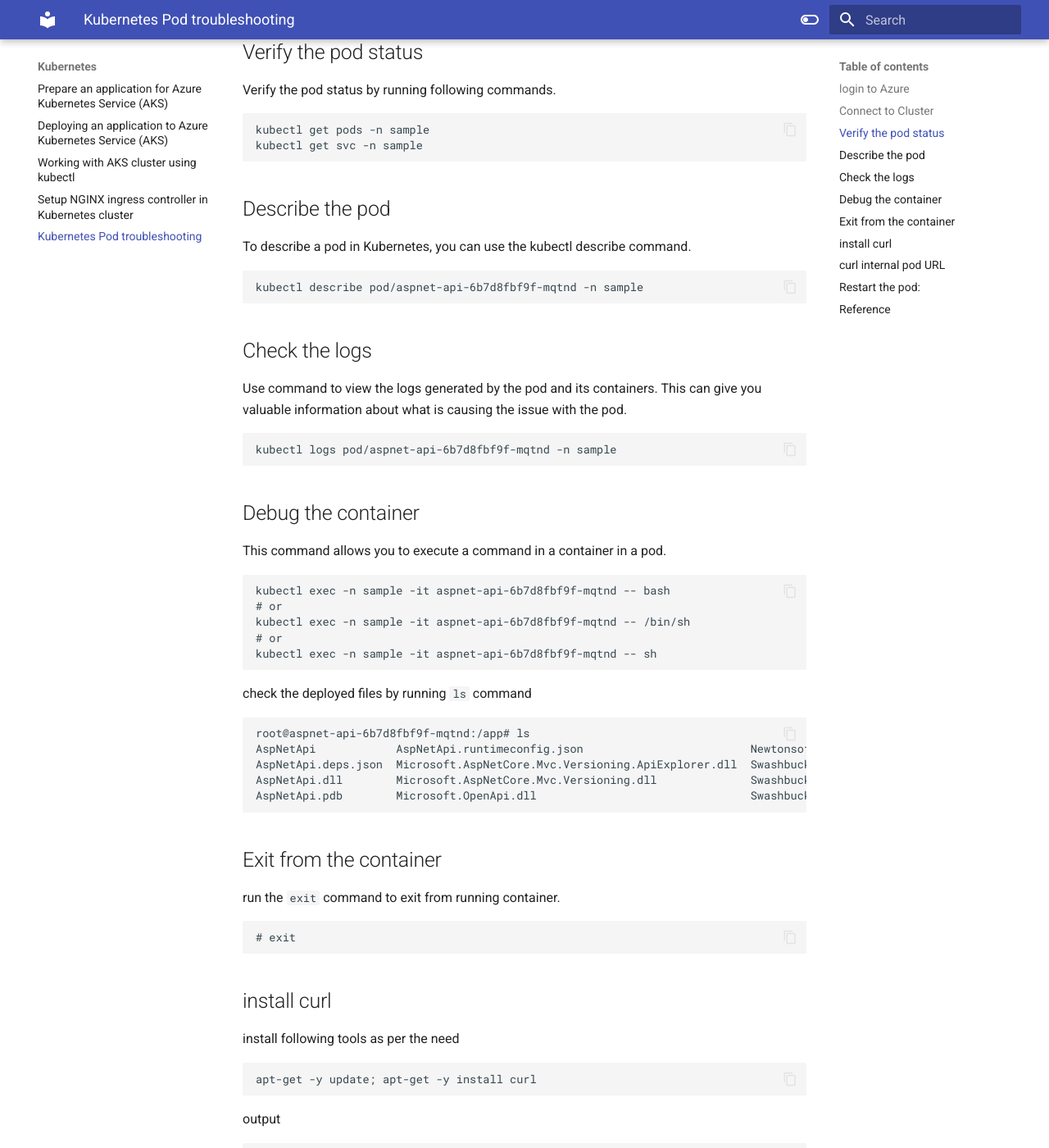
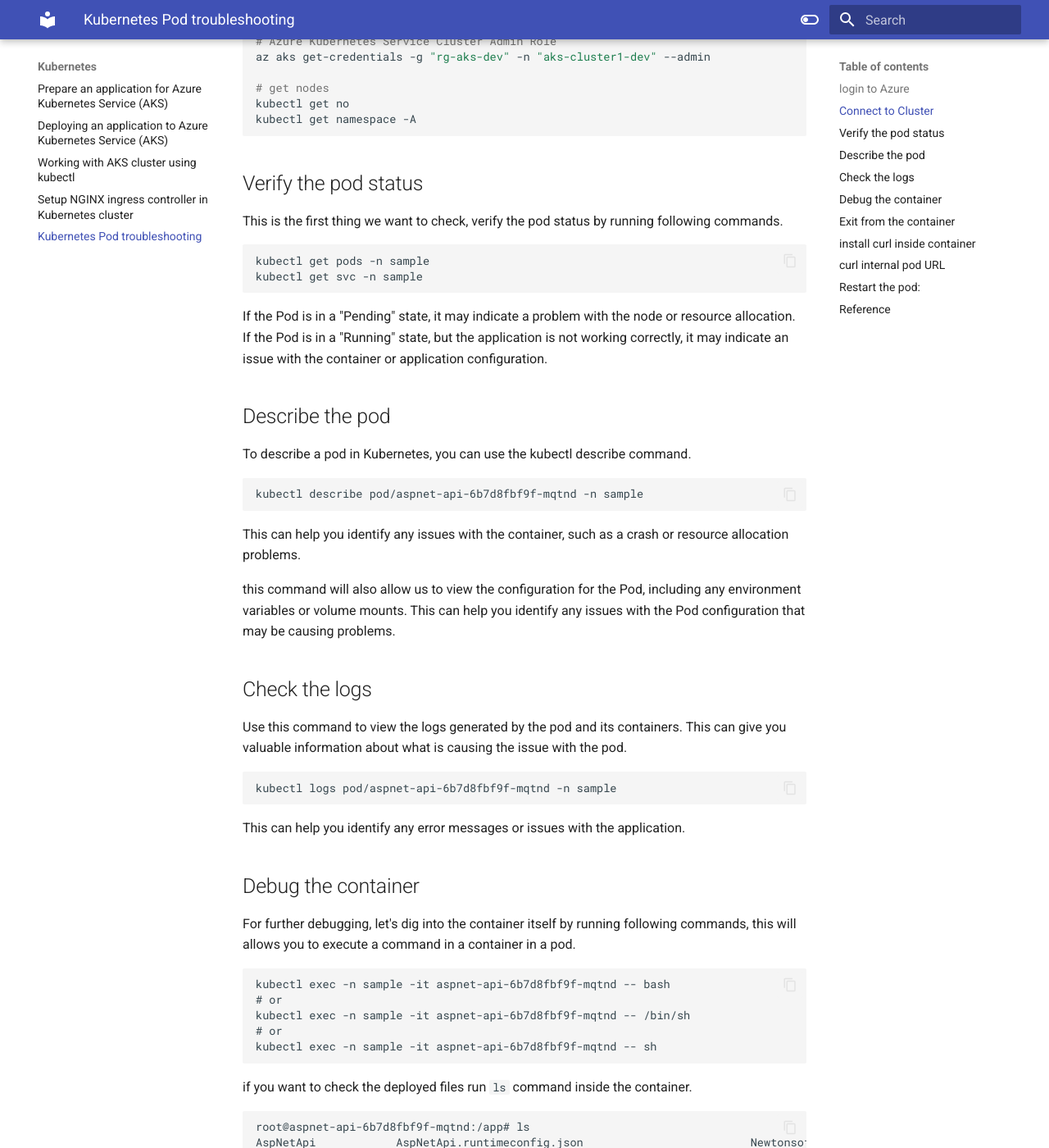
Before and after one commit to akeesari/kubernetes, an MkDocs documentation site: the page built from docs/kubernetes/pod-troubleshooting.md, in a window 1280 px wide and 1400 px high, scrolled down 805 px. Shown: the whole window at 82% size. Built offline with MkDocs 1.6.1 and Material for MkDocs 9.7.7, drawn with Linux system fonts in a browser that asks for light colours; some of the changed text lies outside the part shown.

Commit message:
review of troubleshoot pod

````diff
--- a/docs/kubernetes/pod-troubleshooting.md
+++ b/docs/kubernetes/pod-troubleshooting.md
@@ -1,4 +1,6 @@
-To troubleshoot an AKS (Azure Kubernetes Service) pod, you can follow these steps:
+There are not hard and fast rules for troubleshooting AKS pods, these are some basic general guidelines that may help for your troubleshooting.
+
+Troubleshooting Kubernetes Pods can be a complex process, but there are several steps you can take to identify and resolve issues. Here are some general steps to follow when troubleshooting Kubernetes Pods:
 
 ## login to Azure
 
@@ -13,6 +15,9 @@
 ```
 
 ## Connect to Cluster
+
+Use the following command to connect to your AKS cluster.
+
 ``` sh
 # Azure Kubernetes Service Cluster User Role
 az aks get-credentials -g "rg-aks-dev" -n "aks-cluster1-dev"
@@ -27,12 +32,14 @@
 
 ## Verify the pod status
 
-Verify the pod status by running following commands.
+This is the first thing we want to check, verify the pod status by running following commands.
 
 ```
 kubectl get pods -n sample
 kubectl get svc -n sample
 ```
+
+If the Pod is in a "Pending" state, it may indicate a problem with the node or resource allocation. If the Pod is in a "Running" state, but the application is not working correctly, it may indicate an issue with the container or application configuration.
 
 ## Describe the pod
 
@@ -42,17 +49,23 @@
 kubectl describe pod/aspnet-api-6b7d8fbf9f-mqtnd -n sample
 ```
 
+This can help you identify any issues with the container, such as a crash or resource allocation problems.
+
+this command will also allow us to view the configuration for the Pod, including any environment variables or volume mounts. This can help you identify any issues with the Pod configuration that may be causing problems.
+
 ## Check the logs
 
-Use command to view the logs generated by the pod and its containers. This can give you valuable information about what is causing the issue with the pod.
+Use this command to view the logs generated by the pod and its containers. This can give you valuable information about what is causing the issue with the pod.
 
 ```
 kubectl logs pod/aspnet-api-6b7d8fbf9f-mqtnd -n sample
 ```
 
+This can help you identify any error messages or issues with the application.
+
 ## Debug the container
 
-This command allows you to execute a command in a container in a pod.
+For further debugging, let's dig into the container itself by running following commands, this will allows you to execute a command in a container in a pod.
 
 ```
 kubectl exec -n sample -it aspnet-api-6b7d8fbf9f-mqtnd -- bash
@@ -62,7 +75,7 @@
 kubectl exec -n sample -it aspnet-api-6b7d8fbf9f-mqtnd -- sh
 ```
 
-check the deployed files by running `ls` command
+if you want to check the deployed files run `ls` command inside the container.
 ```
 root@aspnet-api-6b7d8fbf9f-mqtnd:/app# ls
 AspNetApi            AspNetApi.runtimeconfig.json                         Newtonsoft.Json.dll                    appsettings.Development.json
@@ -71,6 +84,8 @@
 AspNetApi.pdb        Microsoft.OpenApi.dll                                Swashbuckle.AspNetCore.SwaggerUI.dll   web.config
 ```
 
+`kubectl exec` command will also allow us to check network connectivity, use the `kubectl exec` command to connect to the container and test network connectivity to other services or resources.
+
 ## Exit from the container
 
 run the `exit` command to exit from running container.
@@ -78,9 +93,10 @@
 ```
 # exit
 ```
-## install curl
+## install curl inside container
 
-install following tools as per the need
+Use following apt commands to install tools as per the need while debugging.
+
 ```
 apt-get -y update; apt-get -y install curl
 ```
@@ -105,6 +121,8 @@
 ```
 ## curl internal pod URL
 
+You can use the curl command inside the container to check the network connectivity of the pods installed on the same AKS cluster.
+
 ```
 curl http://aspnet-api.namespace.svc.cluster.local:80/aspnetapi
 curl http://aspnet-api.sample.svc.cluster.local:80/aspnetapi
@@ -122,6 +140,8 @@
 pod "aspnet-api-6b7d8fbf9f-mqtnd" deleted
 ```
 
+Alternatively, you can use a deployment to manage the desired number of replicas of a pod, and perform a rolling update of the deployment to restart pods one by one. This approach avoids downtime and ensures high availability of your application.
+
 <!--
 ## scale up or down
 
````
